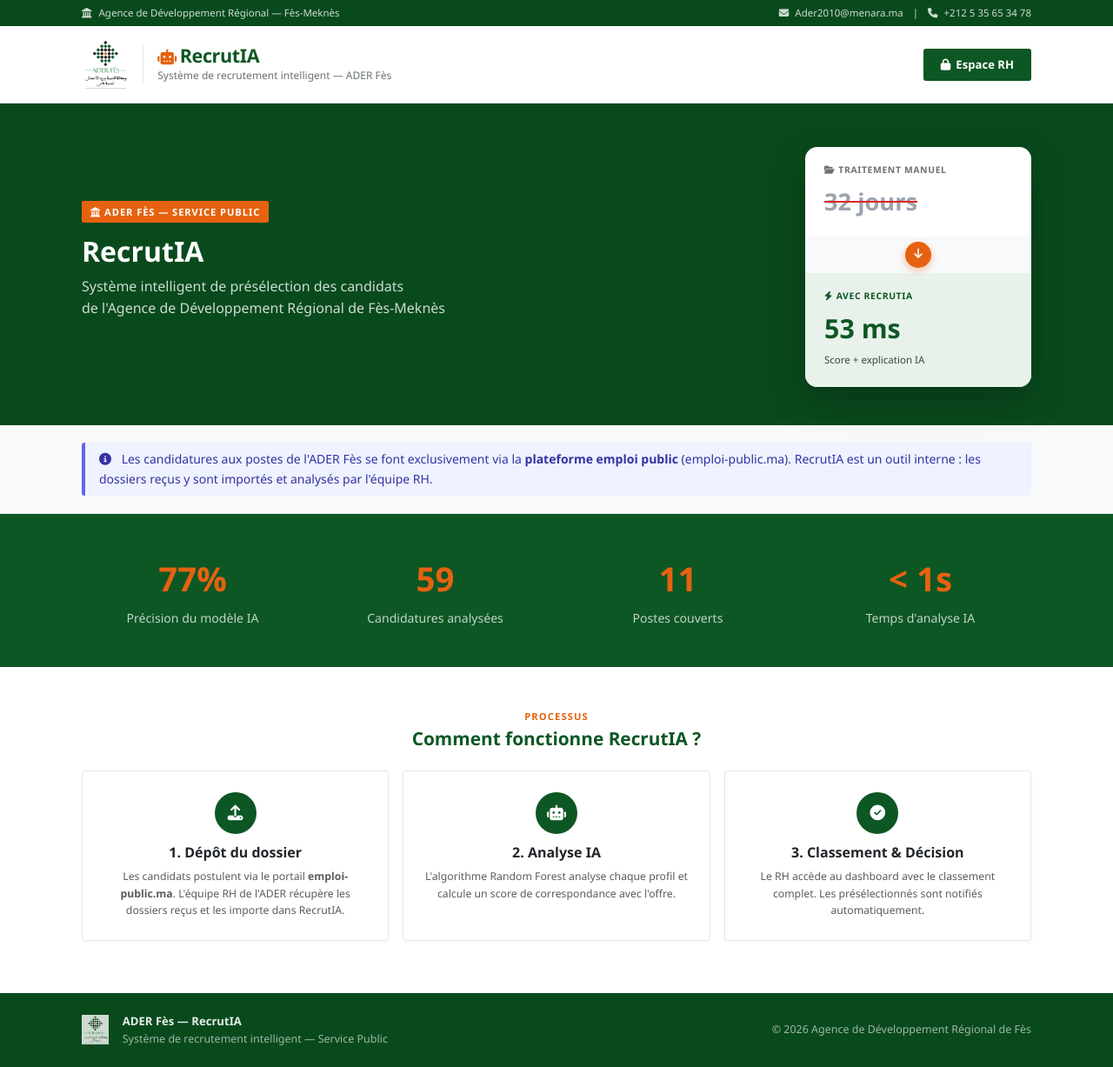
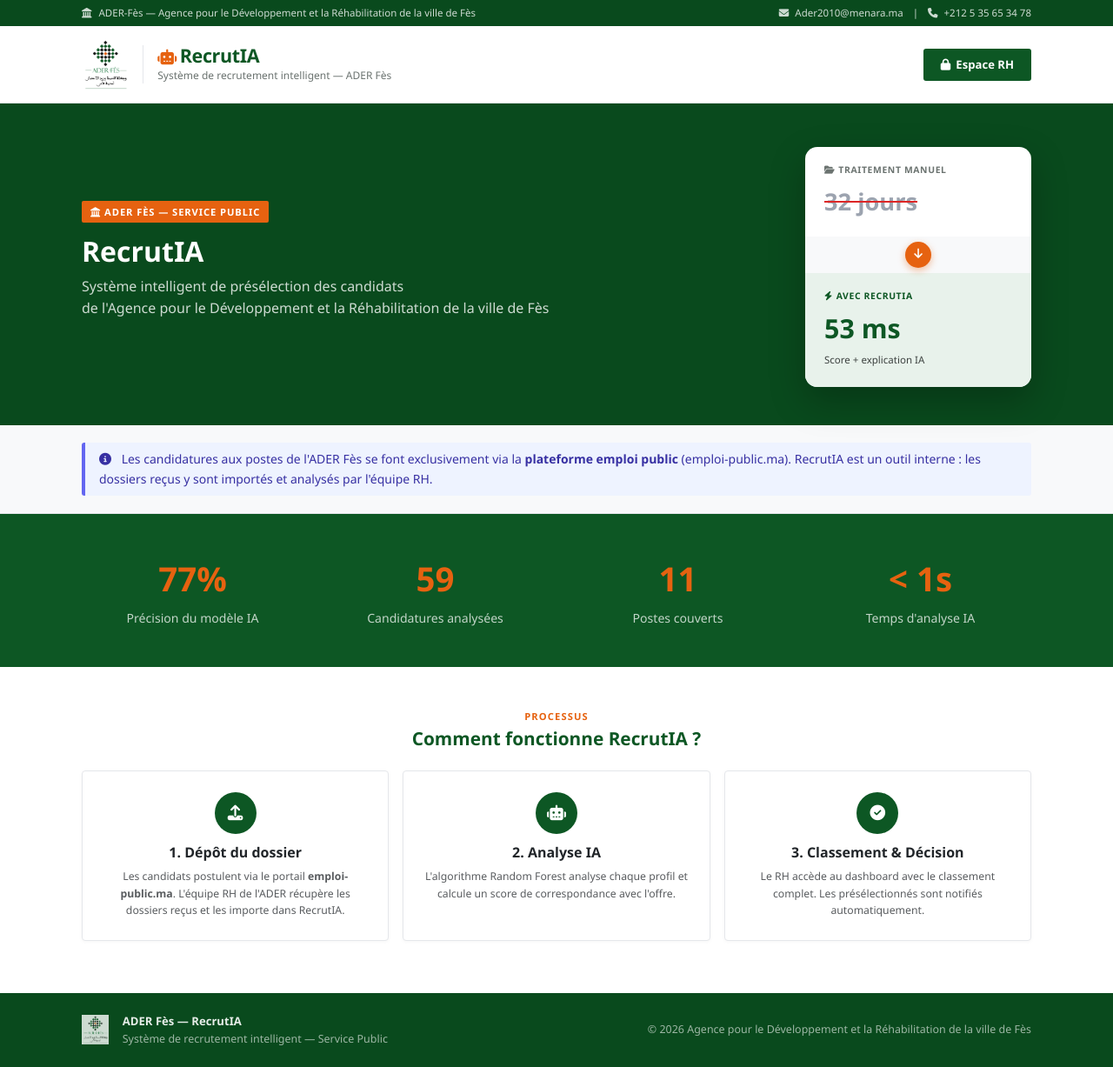
Before and after one commit to AMINEHDEJHFK/-RecrutIA-ADER, a Flask app: page / in a window 1280 px wide. Shown: the whole page at 87% size. Run offline with Flask 3, Linux system fonts and the light colour scheme; data comes from the database, SQL or seed files in the repository; some libraries are stand-ins or nearby versions.

Commit message:
Nom correct de l'ADER-Fès dans le prompt des questions et les pages ; README : lien provisoire

```diff
--- a/app.py
+++ b/app.py
@@ -656,7 +656,7 @@ def generer_questions(candidat):
         if not api_key:
             return None
         client = anthropic_sdk.Anthropic(api_key=api_key, timeout=25.0)
-        prompt = f"""Tu es expert RH pour l'Agence de Développement Régional de Fès-Meknès (ADER).
+        prompt = f"""Tu es expert RH pour l'Agence pour le Développement et la Réhabilitation de la ville de Fès (ADER-Fès), établissement public chargé de la sauvegarde et de la réhabilitation de la médina de Fès.
 Génère 10 questions d'entretien personnalisées pour ce candidat.
 
 Poste visé : {candidat.poste}
@@ -2151,7 +2151,7 @@ def envoyer_email_non_conforme(candidat_id):
           <div style="padding:32px;">
             <p>Madame / Monsieur <strong>{candidat.prenom} {candidat.nom}</strong>,</p>
             <p>Nous avons bien reçu votre candidature pour le poste de <strong>{offre.titre if offre else 'le poste en question'}</strong>
-               et nous vous remercions de l'intérêt que vous portez à l'Agence de Développement Régional de Fès.</p>
+               et nous vous remercions de l'intérêt que vous portez à l'Agence pour le Développement et la Réhabilitation de la ville de Fès.</p>
             <p>Après examen approfondi de votre dossier et suite au processus de sélection,
                nous avons le regret de vous informer que votre candidature <strong>n'a pas été retenue</strong>
                pour la suite du processus de recrutement.</p>
--- a/templates/base.html
+++ b/templates/base.html
@@ -448,7 +448,7 @@
 <div class="top-bar">
   <div class="container-xl px-4">
     <div class="d-flex justify-content-between align-items-center">
-      <span><i class="fas fa-landmark me-2"></i>Agence de Développement Régional — Fès-Meknès</span>
+      <span><i class="fas fa-landmark me-2"></i>ADER-Fès — Agence pour le Développement et la Réhabilitation de la ville de Fès</span>
       <span class="d-none d-md-inline">
         <i class="fas fa-envelope me-1"></i> Ader2010@menara.ma
         <span class="mx-2">|</span>
@@ -526,7 +526,7 @@
         </div>
       </div>
       <div class="text-end">
-        <div>© 2026 Agence de Développement Régional de Fès</div>
+        <div>© 2026 Agence pour le Développement et la Réhabilitation de la ville de Fès</div>
       </div>
     </div>
   </div>
--- a/templates/entretien.html
+++ b/templates/entretien.html
@@ -173,7 +173,7 @@
       <div class="eval-header mb-0">
         <div class="eval-badge"><i class="fas fa-landmark me-1"></i>ADER Fès — Service RH</div>
         <h4 class="fw-bold mb-1">Grille d'Évaluation d'Entretien</h4>
-        <div style="font-size:.82rem;opacity:.8;">Agence de Développement Régional de Fès-Meknès</div>
+        <div style="font-size:.82rem;opacity:.8;">Agence pour le Développement et la Réhabilitation de la ville de Fès</div>
       </div>
 
       <div class="card" style="border-radius:0 0 8px 8px; border-top:none;">
--- a/templates/index.html
+++ b/templates/index.html
@@ -10,7 +10,7 @@
       <div class="col-lg-8">
         <div class="hero-badge"><i class="fas fa-landmark me-1"></i>ADER Fès — Service Public</div>
         <h1>RecrutIA</h1>
-        <p class="lead">Système intelligent de présélection des candidats<br>de l'Agence de Développement Régional de Fès-Meknès</p>
+        <p class="lead">Système intelligent de présélection des candidats<br>de l'Agence pour le Développement et la Réhabilitation de la ville de Fès</p>
       </div>
       <div class="col-lg-4 d-none d-lg-flex justify-content-end">
         <div style="background:#fff;border-radius:14px;box-shadow:0 16px 40px rgba(0,0,0,.25);width:260px;overflow:hidden;">
--- a/templates/questions_entretien.html
+++ b/templates/questions_entretien.html
@@ -128,7 +128,7 @@
               "Pouvez-vous nous présenter votre parcours académique et professionnel en lien avec le poste de " ~ candidat.poste ~ " ?",
               "Quelles compétences spécifiques en " ~ candidat.specialite ~ " pensez-vous apporter à l'ADER ?",
               "Décrivez une situation professionnelle difficile que vous avez gérée et comment vous l'avez résolue.",
-              "Quelle est votre connaissance des missions de l'Agence de Développement Régional de Fès-Meknès ?",
+              "Quelle est votre connaissance des missions de l'ADER-Fès ?",
               "Pourquoi souhaitez-vous rejoindre le secteur public plutôt que le secteur privé ?",
               "Comment organisez-vous votre travail face à des délais serrés et des priorités multiples ?",
               "Quelles sont vos attentes en termes d'évolution de carrière au sein de l'ADER ?",
```
Also changed, not shown: README.md.
